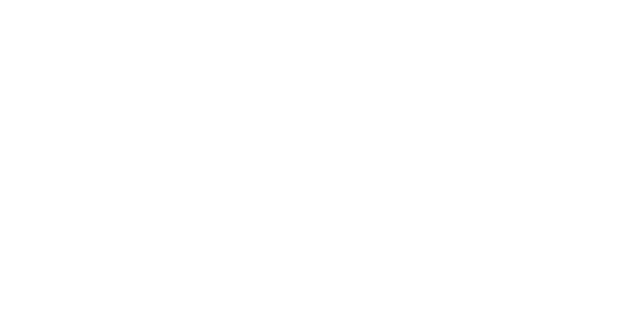
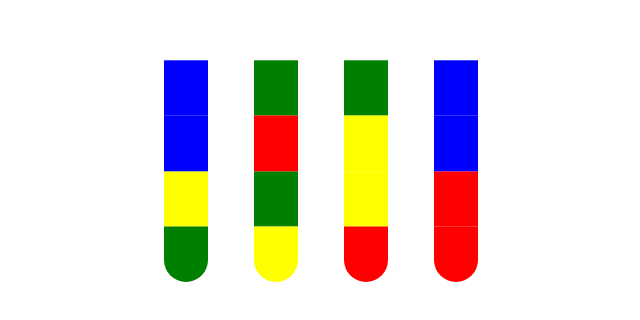
Before and after one commit to reznikovkg/vue-3-docker-compose, a Vue app in the folder vue/: page /game in a window 1280 px wide. Before the commit this address had no page. Shown: the part 220-540 px from the top of the page, without its empty margins (229-869 px from the left). Built offline with nearby package versions, Linux system fonts and the light colour scheme.

Commit message:
create base game

```diff
--- a/vue/package.json
+++ b/vue/package.json
@@ -19,6 +19,7 @@
   },
   "devDependencies": {
     "@vitejs/plugin-vue": "^6.0.1",
+    "prettier": "^3.8.1",
     "sass-embedded": "^1.92.1",
     "vite": "^7.0.6",
     "vite-plugin-vue-devtools": "^8.0.0"
--- a/vue/src/assets/main.css
+++ b/vue/src/assets/main.css
@@ -26,10 +26,4 @@ a,
     display: flex;
     place-items: center;
   }
-
-  #project {
-    display: grid;
-    grid-template-columns: 1fr 1fr;
-    padding: 0 2rem;
-  }
 }
--- /dev/null
+++ b/vue/src/components/pages/GamePage.vue
@@ -0,0 +1,206 @@
+<template>
+  <div class="game-page">
+    <div class="game-page__flasks">
+      <Flask
+        v-for="(flask, index) in flasks"
+        :key="index"
+        :layersCount="MAX_LAYERS"
+        :layers="flask.layers"
+        :isSelected="selectedFlaskIndex === index"
+        @onSelect="() => handleFlaskSelect(index)"
+      />
+    </div>
+    <button
+      class="game-page__button"
+      @click="() => resetGame()"
+      v-if="isGameFinished"
+    >
+      Новая игра
+    </button>
+  </div>
+</template>
+
+<script>
+import Flask from "../ui/Flask.vue"
+
+const MAX_LAYERS = 4
+const FLASKS_COUNT = 4
+const COLORS = ["red", "blue", "green", "yellow"]
+
+export default {
+  name: "GamePage",
+  components: {
+    Flask
+  },
+  data() {
+    return {
+      flasks: [],
+      selectedFlaskIndex: null,
+      MAX_LAYERS: MAX_LAYERS
+    }
+  },
+  computed: {
+    isGameFinished() {
+      return this.flasks.every((flask) => {
+        if (flask.layers.length === 0) {
+          return true
+        }
+
+        const firstColor = flask.layers[0]
+        const oneColor = flask.layers.every((color) => color === firstColor)
+
+        if (flask.layers.length === MAX_LAYERS && oneColor) {
+          return true
+        }
+
+        return false
+      })
+    }
+  },
+  methods: {
+    startGame() {
+      const colorsArray = []
+      const newFlasks = []
+
+      for (let i = 0; i < MAX_LAYERS; i++) {
+        for (let j = 0; j < FLASKS_COUNT; j++) {
+          colorsArray.push(COLORS[j % COLORS.length])
+        }
+      }
+
+      for (let i = colorsArray.length - 1; i > 0; i--) {
+        const j = Math.floor(Math.random() * (i + 1))
+        const temp = colorsArray[i]
+        colorsArray[i] = colorsArray[j]
+        colorsArray[j] = temp
+      }
+
+      for (let i = 0; i < FLASKS_COUNT; i++) {
+        const startIndex = i * MAX_LAYERS
+        const flaskLayers = colorsArray.slice(
+          startIndex,
+          startIndex + MAX_LAYERS
+        )
+        newFlasks.push({
+          layers: flaskLayers
+        })
+      }
+
+      const emptyFlask = { layers: [] }
+      newFlasks.push(emptyFlask)
+      newFlasks.push(emptyFlask)
+
+      this.flasks = newFlasks
+      this.selectedFlaskIndex = null
+    },
+    resetGame() {
+      this.startGame()
+    },
+    handleFlaskSelect(index) {
+      if (this.isGameFinished) {
+        return
+      }
+
+      if (this.selectedFlaskIndex === null) {
+        if (this.flasks[index].layers.length > 0) {
+          this.selectedFlaskIndex = index
+        }
+        return
+      }
+
+      if (this.selectedFlaskIndex === index) {
+        this.selectedFlaskIndex = null
+        return
+      }
+
+      this.transfusion(this.selectedFlaskIndex, index)
+      this.selectedFlaskIndex = null
+    },
+    transfusion(fromIndex, toIndex) {
+      const fromFlask = this.flasks[fromIndex]
+      const toFlask = this.flasks[toIndex]
+
+      if (
+        fromFlask.layers.length === 0 ||
+        toFlask.layers.length === MAX_LAYERS
+      ) {
+        return
+      }
+
+      const fromLayerLen = fromFlask.layers.length
+      const toLayerLen = toFlask.layers.length
+
+      let sameLayerCount = 0
+      const topColor = fromFlask.layers[fromLayerLen - 1]
+      for (let i = fromLayerLen - 1; i >= 0; i--) {
+        if (fromFlask.layers[i] === topColor) {
+          sameLayerCount++
+        } else {
+          break
+        }
+      }
+
+      const availableSpace = MAX_LAYERS - toLayerLen
+      if (toLayerLen > 0) {
+        const toTopColor = toFlask.layers[toLayerLen - 1]
+        if (toTopColor !== topColor) {
+          return
+        }
+      }
+
+      const actualPour = Math.min(sameLayerCount, availableSpace)
+      if (actualPour === 0) {
+        return
+      }
+
+      const newFromLayers = [...fromFlask.layers]
+      const newToLayers = [...toFlask.layers]
+
+      for (let i = 0; i < actualPour; i++) {
+        newFromLayers.pop()
+        newToLayers.push(topColor)
+      }
+
+      const newFlasks = [...this.flasks]
+      newFlasks[fromIndex] = {
+        layers: newFromLayers
+      }
+      newFlasks[toIndex] = {
+        layers: newToLayers
+      }
+
+      this.flasks = newFlasks
+    }
+  },
+  created() {
+    this.startGame()
+  }
+}
+</script>
+
+<style scoped lang="scss">
+.game-page {
+  height: 100%;
+  width: 100%;
+  display: flex;
+  flex-direction: column;
+  align-items: center;
+  padding: 40px;
+
+  &__flasks {
+    display: flex;
+    gap: 40px;
+    flex-wrap: wrap;
+    justify-content: center;
+    margin-bottom: 40px;
+  }
+
+  &__button {
+    font-size: 20px;
+    padding: 15px 40px;
+    background-color: white;
+    border: none;
+    border-radius: 50px;
+  }
+}
+</style>
--- a/vue/src/components/pages/IndexPage.vue
+++ b/vue/src/components/pages/IndexPage.vue
@@ -3,15 +3,14 @@
 
   <div>
     <RouterLink :to="{ name: $routes.EXAMPLE }">
-     To Example
+      To Example
+    </RouterLink>
+    <RouterLink :to="{ name: $routes.GAME }">
+      To Game
     </RouterLink>
   </div>
 </template>
 
-<script setup lang="ts">
+<script setup></script>
 
-</script>
-
-<style scoped>
-
-</style>
+<style scoped></style>
--- /dev/null
+++ b/vue/src/components/ui/Flask.vue
@@ -0,0 +1,68 @@
+<template>
+  <div class="flask" @click="() => handleClick()">
+    <div class="flask__layers">
+      <div
+        v-for="(layer, index) in layers"
+        :key="index"
+        :style="{ backgroundColor: layer }"
+        class="flask__block"
+      ></div>
+    </div>
+  </div>
+</template>
+
+<script>
+export default {
+  name: "Flask",
+  props: {
+    layersCount: {
+      type: Number,
+      required: true
+    },
+    layers: {
+      type: Array,
+      required: true
+    },
+    isSelected: {
+      type: Boolean,
+      required: true
+    }
+  },
+  emits: ["onSelect"],
+  methods: {
+    handleClick() {
+      this.$emit("onSelect")
+    }
+  }
+}
+</script>
+<style scoped lang="scss">
+.flask {
+  position: relative;
+  height: 250px;
+  width: 50px;
+  border: 3px solid white;
+  border-top: none;
+  border-bottom-left-radius: 50px;
+  border-bottom-right-radius: 50px;
+  cursor: pointer;
+  overflow: hidden;
+  transition: 0.3s;
+  transform: v-bind('isSelected ? "translateY(-20px)" : "none"');
+
+  &__layers {
+    position: absolute;
+    bottom: 0;
+    display: grid;
+    height: 90%;
+    width: 100%;
+    rotate: 180deg;
+    grid-template-rows: v-bind("`repeat(${layersCount}, 1fr)`");
+  }
+
+  &__block {
+    height: 100%;
+    width: 100%;
+  }
+}
+</style>
--- a/vue/src/router/index.js
+++ b/vue/src/router/index.js
@@ -2,9 +2,11 @@ import { createWebHistory, createRouter } from 'vue-router'
 
 import IndexPage from './../components/pages/IndexPage.vue'
 import ExamplePage from './../components/pages/ExamplePage.vue'
+import GamePage from './../components/pages/GamePage.vue'
 
 export const ROUTES = {
   EXAMPLE: 'EXAMPLE',
+  GAME: 'GAME',
   INDEX: 'INDEX',
 }
 
@@ -13,6 +15,11 @@ const routes = [
     name: ROUTES.EXAMPLE,
     path: '/example',
     component: ExamplePage
+  },
+  {
+    name: ROUTES.GAME,
+    path: '/game',
+    component: GamePage
   },
   {
     name: ROUTES.INDEX,
```
Also changed, not shown: 1 other file (tests, documents, lock files or other folders).
